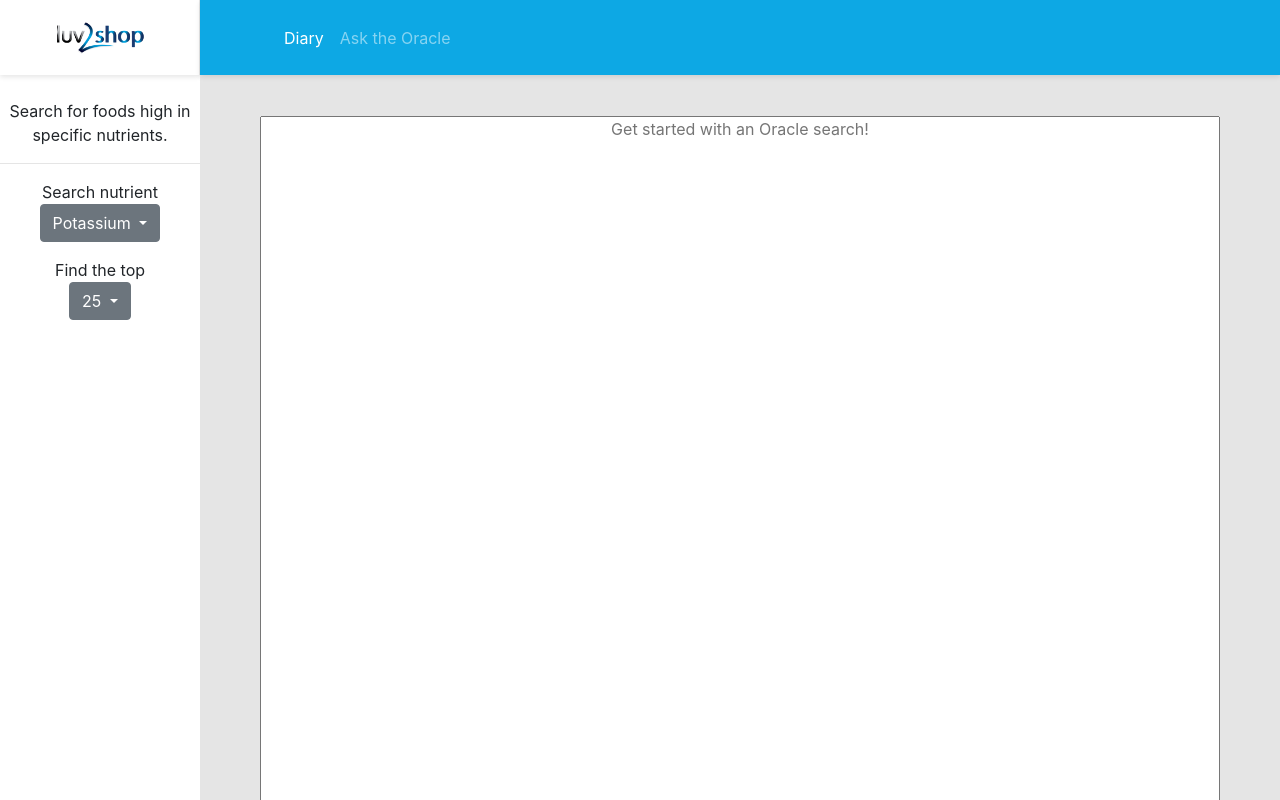
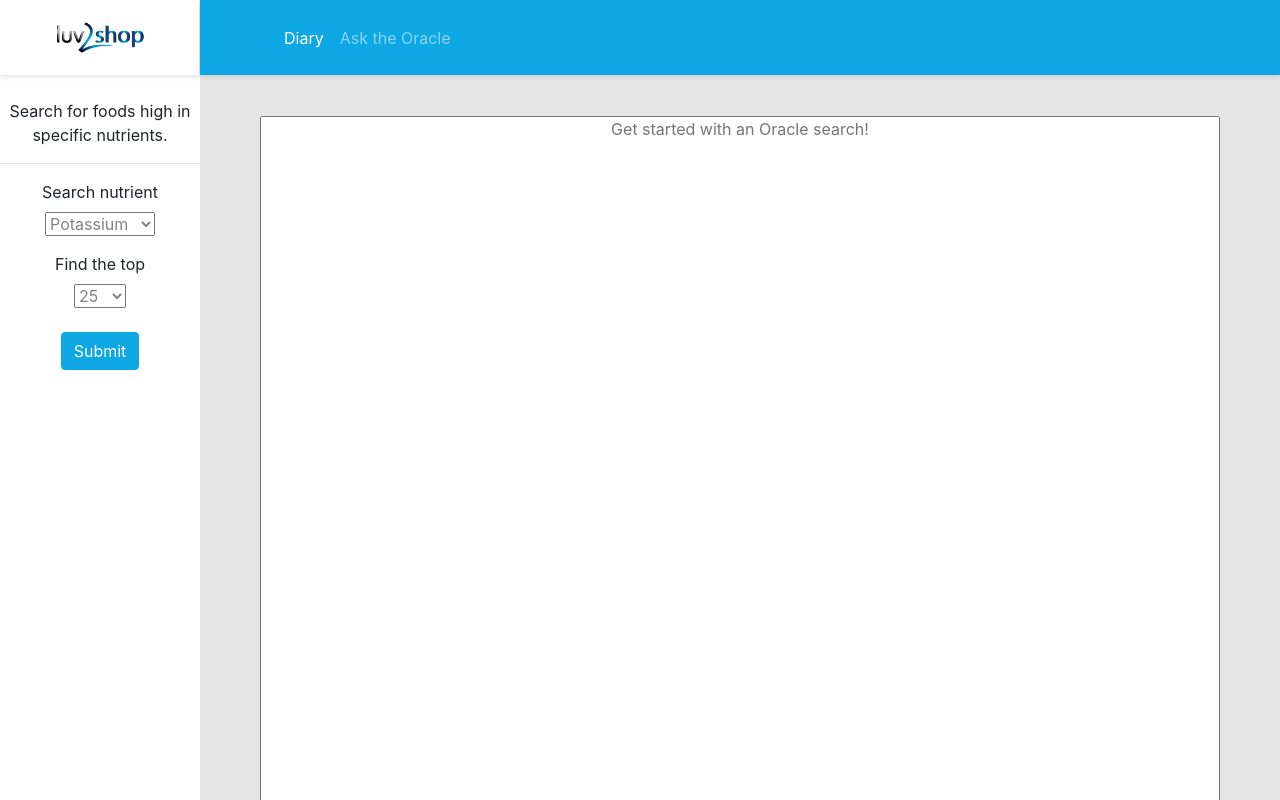
Before and after one commit to cdinescu/vitanum-frontend, an Angular app: page /ask-the-oracle in a window 1280 px wide. Shown: the top 800 px of the page. Built offline with nearby package versions, Linux system fonts and the light colour scheme.

Commit message:
AskOracle side pane

```diff
--- a/src/app/app.module.ts
+++ b/src/app/app.module.ts
@@ -7,7 +7,6 @@ import { DiaryComponent } from './components/diary/diary.component';
 import { TabbedMenuComponent } from './components/tabbed-menu/tabbed-menu.component';
 import { AskOracleComponent } from './components/ask-oracle/ask-oracle.component';
 import { AskOracleFormComponent } from './components/ask-oracle-form/ask-oracle-form.component';
-import { TopFoodsCountComponent } from './components/top-foods-count/top-foods-count.component';
 import { TopFoodsResultAreaComponent } from './components/top-foods-result-area/top-foods-result-area.component';
 import { DiaryServiceService } from '../app/services/diary-service.service'
 import { Routes, RouterModule } from '@angular/router';
@@ -16,6 +15,7 @@ import { BrowserAnimationsModule } from '@angular/platform-browser/animations';
 import { AddFoodDialogComponent } from './components/add-food-dialog/add-food-dialog.component';
 import { MatIconModule } from "@angular/material/icon";
 import { MaterialModule } from './material.module';
+import { FormsModule } from '@angular/forms';
 
 const routes: Routes = [
   {path: 'diaries/:id', component: DiaryComponent},
@@ -32,7 +32,6 @@ const routes: Routes = [
     TabbedMenuComponent,
     AskOracleComponent,
     AskOracleFormComponent,
-    TopFoodsCountComponent,
     TopFoodsResultAreaComponent,
     AddFoodDialogComponent
   ],
@@ -43,7 +42,8 @@ const routes: Routes = [
     MatDialogModule,
     BrowserAnimationsModule,
     MatIconModule,
-    MaterialModule
+    MaterialModule,
+    FormsModule
   ],
   providers: [DiaryServiceService],
   bootstrap: [AppComponent]
--- a/src/app/components/ask-oracle-form/ask-oracle-form.component.html
+++ b/src/app/components/ask-oracle-form/ask-oracle-form.component.html
@@ -1,10 +1,19 @@
-<div class="dropdown">
-    <button class="btn btn-secondary dropdown-toggle" type="button" id="dropdownMenuButton" data-toggle="dropdown" aria-haspopup="true" aria-expanded="false">
-      Potassium
-    </button>
-    <div class="dropdown-menu" aria-labelledby="dropdownMenuButton">
-      <a class="dropdown-item" href="#">Potassium</a>
-      <a class="dropdown-item" href="#">Sodium</a>
-      <a class="dropdown-item" href="#">Vitamin E</a>
-    </div>
+<div>
+  <label>Search nutrient</label>
+  <br>
+  <select [(ngModel)]="selectedFoodName">
+    <option *ngFor="let foodName of foodNames" [ngValue]="foodName" >{{foodName}}</option>
+  </select>
 </div>
+<p>
+
+<div>
+  <label>Find the top</label>
+  <br>
+  <select [(ngModel)]="selectedFoodCount">
+    <option *ngFor="let foodCount of topFoodCountOptions" [ngValue]="foodCount" >{{foodCount}}</option>
+  </select>
+</div>
+
+<br>
+<button type="button" class="btn btn-info">Submit</button>
--- a/src/app/components/ask-oracle-form/ask-oracle-form.component.ts
+++ b/src/app/components/ask-oracle-form/ask-oracle-form.component.ts
@@ -1,15 +1,32 @@
 import { Component, OnInit } from '@angular/core';
+import { AskOracleServiceService } from 'src/app/services/ask-oracle-service.service';
+
 
 @Component({
   selector: 'app-ask-oracle-form',
   templateUrl: './ask-oracle-form.component.html',
   styleUrls: ['./ask-oracle-form.component.css']
 })
+
 export class AskOracleFormComponent implements OnInit {
+  topFoodCountOptions = [25, 50, 75, 100, 200];
+  selectedFoodCount = 25; // default value
 
-  constructor() { }
+  foodNames: string[]; // take from service
+  selectedFoodName: string;
+
+  constructor(private askOracleServiceService: AskOracleServiceService) { }
 
   ngOnInit(): void {
+    this.populateFoodNames();
+
+    if(this.foodNames != null && this.foodNames.length > 0) {
+      this.selectedFoodName = this.foodNames[0];
+    }
+  }
+
+  populateFoodNames() {
+    this.foodNames = this.askOracleServiceService.getFoodNames();
   }
 
 }
--- a/src/app/components/ask-oracle/ask-oracle.component.html
+++ b/src/app/components/ask-oracle/ask-oracle.component.html
@@ -3,9 +3,5 @@ Search for foods high in specific nutrients.
 <hr>
 
 <p>
-Search nutrient
 <app-ask-oracle-form></app-ask-oracle-form>
 </p>
-<p>Find the top
-<app-top-foods-count></app-top-foods-count>
-</p>
--- a/src/app/components/top-foods-count/top-foods-count.component.html
+++ /dev/null
@@ -1,12 +0,0 @@
-<div class="dropdown">
-    <button class="btn btn-secondary dropdown-toggle" type="button" id="dropdownMenuButton" data-toggle="dropdown" aria-haspopup="true" aria-expanded="false">
-      25
-    </button>
-    <div class="dropdown-menu" aria-labelledby="dropdownMenuButton">
-      <a class="dropdown-item">25</a>
-      <a class="dropdown-item">50</a>
-      <a class="dropdown-item">75</a>
-      <a class="dropdown-item">100</a>
-      <a class="dropdown-item">200</a>
-    </div>
-</div>
--- a/src/app/components/top-foods-count/top-foods-count.component.ts
+++ /dev/null
@@ -1,15 +0,0 @@
-import { Component, OnInit } from '@angular/core';
-
-@Component({
-  selector: 'app-top-foods-count',
-  templateUrl: './top-foods-count.component.html',
-  styleUrls: ['./top-foods-count.component.css']
-})
-export class TopFoodsCountComponent implements OnInit {
-
-  constructor() { }
-
-  ngOnInit(): void {
-  }
-
-}
--- a/src/app/services/ask-oracle-service.service.ts
+++ b/src/app/services/ask-oracle-service.service.ts
@@ -6,4 +6,10 @@ import { Injectable } from '@angular/core';
 export class AskOracleServiceService {
 
   constructor() { }
+
+  getFoodNames(): string[] {
+    let foodNames = ["Potassium", "Calcium", "Magnesium"];
+
+    return foodNames;
+  }
 }
```
Also changed, not shown: src/app/components/top-foods-count/top-foods-count.component.css (deleted), 1 other file (tests, documents, lock files or other folders).
